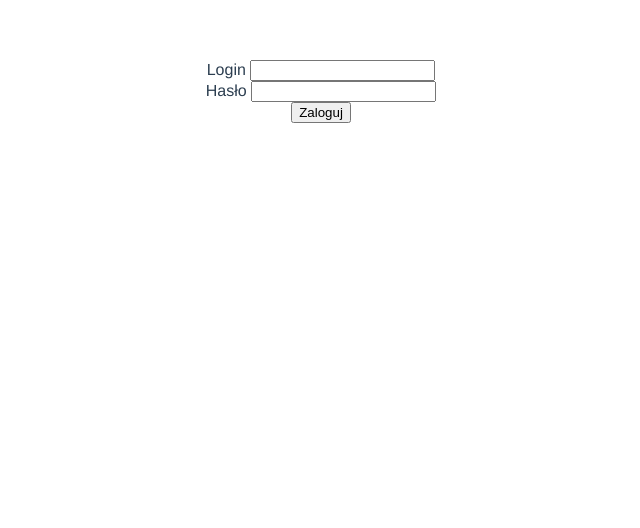
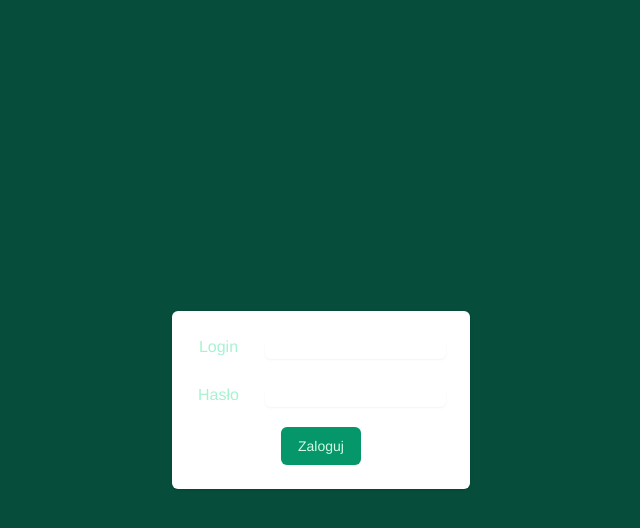
Before and after one commit to MrTitainin/ZTW-Voting, a Vue app in the folder webapp/: page / in a window 1280 px wide. Shown: the top 528 px of the page, without its empty margins (319-959 px from the left). Built offline with nearby package versions, Linux system fonts and the light colour scheme.

Commit message:
Tailwind formatting

```diff
--- a/webapp/package.json
+++ b/webapp/package.json
@@ -17,8 +17,11 @@
     "@vue/cli-plugin-babel": "~5.0.0",
     "@vue/cli-plugin-eslint": "~5.0.0",
     "@vue/cli-service": "~5.0.0",
+    "autoprefixer": "^10.4.7",
     "eslint": "^7.32.0",
-    "eslint-plugin-vue": "^8.0.3"
+    "eslint-plugin-vue": "^8.0.3",
+    "postcss": "^8.4.14",
+    "tailwindcss": "^3.1.1"
   },
   "eslintConfig": {
     "root": true,
--- /dev/null
+++ b/webapp/postcss.config.js
@@ -0,0 +1,6 @@
+module.exports = {
+  plugins: {
+    tailwindcss: {},
+    autoprefixer: {},
+  },
+}
--- a/webapp/src/App.vue
+++ b/webapp/src/App.vue
@@ -22,6 +22,5 @@ export default {
   -moz-osx-font-smoothing: grayscale;
   text-align: center;
   color: #2c3e50;
-  margin-top: 60px;
 }
 </style>
--- a/webapp/src/components/CreateElection.vue
+++ b/webapp/src/components/CreateElection.vue
@@ -1,16 +1,37 @@
 <template>
-    <form @submit.prevent="handleSubmit">
-        <label>Name </label>
-        <input type="text" v-model="election.name" /><br/>
-        <label>Multiple choice </label>
-        <input type="checkbox" v-model="election.multipleChoice" /><br/>
-        <div v-for="option in election.options" :key="option.id">
-            <label>Description </label>
-            <input type="text" v-model="option.description" />
+    <div class="shadow overflow-hidden sm:rounded-md">
+        <div class="px-4 py-5 bg-white sm:p-6 text-emerald-200  bg-emerald-700 items-start">
+            <form @submit.prevent="handleSubmit">
+                <div class="md:grid md:grid-cols-3 md:gap-6">
+                    <div class="flex justify-start">
+                        <label>Election name</label>
+                    </div>
+                    <input class="mt-5 md:mt-0 md:col-span-2 flex justify-start text-violet-600 font-bold focus:ring-indigo-500 focus:border-indigo-500 block w-full shadow-sm sm:text-sm border-gray-300 rounded-md" type="text" v-model="election.name" />
+                    <div class="flex justify-start">
+                        <label>Is multiple choice allowed?</label>
+                    </div>
+                    <div class="mt-5 md:mt-0 md:col-span-2 flex justify-start">
+                        <input type="checkbox" v-model="election.multipleChoice" />
+                        <label v-if="election.multipleChoice" class="ml-3">Yes</label>
+                        <label v-else class="ml-3">No</label>
+                    </div>
+                </div>
+                <hr class="mt-5"/>
+                <div class="flex justify-start mt-5">
+                    <label>Options: </label>
+                </div>
+                <div class="md:grid md:grid-cols-3 md:gap-6 mt-5" v-for="option in election.options" :key="option.id">
+                    <div class="flex justify-start">
+                        <label>Description </label>
+                    </div>
+                    <input class="mt-5 md:mt-0 md:col-span-2 text-violet-600 focus:ring-indigo-500 focus:border-indigo-500 block w-full shadow-sm sm:text-sm border-gray-300 rounded-md" type="text" v-model="option.description" />
+                </div>
+                <hr class="mt-5"/>
+                <input class="mt-5 inline-flex justify-center py-2 px-4 border border-transparent shadow-sm text-sm font-medium rounded-md text-emerald-50 bg-emerald-600 hover:bg-indigo-700 focus:outline-none focus:ring-2 focus:ring-offset-2 focus:ring-indigo-500 disabled:bg-slate-600 disabled:text-slate-200" type="button" @click="add()" value="Add new option"/><br/>
+                <input class="mt-5 inline-flex justify-center py-2 px-4 border border-transparent shadow-sm text-sm font-medium rounded-md text-emerald-50 bg-emerald-600 hover:bg-indigo-700 focus:outline-none focus:ring-2 focus:ring-offset-2 focus:ring-indigo-500 disabled:bg-slate-600 disabled:text-slate-200" type="submit" value="Create and start election">
+            </form>
         </div>
-        <input type="button" @click="add()" value="Add"/><br/>
-        <input type="submit" value="Create">
-    </form>
+    </div>
 </template>
 
 <script>
@@ -21,7 +42,7 @@ export default {
             election: {
                 name: '',
                 active: 'false',
-                multipleChoice: 'false',
+                multipleChoice: 'true',
                 options:[
                     {
                         id:0,
--- a/webapp/src/components/Election.vue
+++ b/webapp/src/components/Election.vue
@@ -1,14 +1,16 @@
 <template>
-    <div>
-        <p>{{election.name}}</p>
-        <form @submit.prevent="handleSubmit">
-            <div v-for="option in options" :key="option.id">
-                <input type="radio" v-model="optionSelected" name="optionSelected" :value="option.id" v-if="!election.multipleChoice">
-                <input type="checkbox" v-model="option.approved" v-if="election.multipleChoice"/>
-                {{ option.description }}
-            </div>
-            <input type="submit" value="Zagłosuj">
-        </form>
+    <div class="shadow overflow-hidden sm:rounded-md">
+        <div class="px-4 py-5 bg-white sm:p-6  bg-emerald-700 text-emerald-200">
+            <p class="font-bold text-emerald-50">{{election.name}}</p>
+            <form @submit.prevent="handleSubmit" class="mt-3 flex flex-col items-start place-content-start">
+                <div v-for="option in options" :key="option.id" class="mt-2">
+                    <input type="radio" v-model="optionSelected" name="optionSelected" :value="option.id" v-if="!election.multipleChoice" class="object-left">
+                    <input type="checkbox" v-model="option.approved" v-if="election.multipleChoice" class="object-left"/>
+                    {{ option.description }}
+                </div>
+                <input class="mt-5 inline-flex justify-center py-2 px-4 border border-transparent shadow-sm text-sm font-medium rounded-md text-emerald-50 bg-emerald-600 hover:bg-indigo-700 focus:outline-none focus:ring-2 focus:ring-offset-2 focus:ring-indigo-500 disabled:bg-slate-600 disabled:text-slate-200" type="submit" value="Vote">
+            </form>
+        </div>
     </div>
 </template>
 
--- a/webapp/src/components/ElectionChoice.vue
+++ b/webapp/src/components/ElectionChoice.vue
@@ -1,19 +1,14 @@
 <template>
-    <div>
-        <table>
-            <tbody>
-                <tr v-for="election in elections" :key="election.id">
-                    <td>{{ election.name }}</td>
-                    <!--td>{{ election.date }}</td-->
-                    <td>
-                        <button class="favorite" @click="vote(election)" :disabled="!election.votable">Vote</button>
-                        <button class="favorite" @click="results(election)" :disabled="election.active">Results</button>
-                        <button class="favorite" @click="stop(election)" :disabled="!election.active" v-if="this.admin">End</button>
-                    </td>
-                </tr>
-            </tbody>
-        </table>
-        <button class="favorite" @click="create()" v-if="this.admin">New</button>
+    <div class="shadow overflow-hidden sm:rounded-md">
+        <div class="px-4 py-5 bg-white sm:p-6  bg-emerald-700">
+            <div class="grid grid-cols-4 gap-x-2 gap-y-10 items-center" v-for="election in elections" :key="election.id">
+                <div class="mt-5 col-start-auto text-emerald-200 sm:col-span-1 align-middle">{{ election.name }}</div>
+                <button class="mt-5 inline-flex justify-center py-2 px-4 border border-transparent shadow-sm text-sm font-medium rounded-md text-emerald-50 bg-emerald-600 hover:bg-indigo-700 focus:outline-none focus:ring-2 focus:ring-offset-2 focus:ring-indigo-500 disabled:bg-slate-600 disabled:text-slate-200" @click="vote(election)" :disabled="!election.votable">Vote</button>
+                <button class="mt-5 inline-flex justify-center py-2 px-4 border border-transparent shadow-sm text-sm font-medium rounded-md text-emerald-50 bg-emerald-600 hover:bg-indigo-700 focus:outline-none focus:ring-2 focus:ring-offset-2 focus:ring-indigo-500 disabled:bg-slate-600 disabled:text-slate-200" @click="results(election)" :disabled="election.active">Results</button>
+                <button class="mt-5 inline-flex justify-center py-2 px-4 border border-transparent shadow-sm text-sm font-medium rounded-md text-emerald-50 bg-emerald-600 hover:bg-indigo-700 focus:outline-none focus:ring-2 focus:ring-offset-2 focus:ring-indigo-500 disabled:bg-slate-600 disabled:text-slate-200" @click="stop(election)" :disabled="!election.active" v-if="this.admin">End</button>
+            </div>
+            <button class="mt-5 inline-flex justify-center py-2 px-4 border border-transparent shadow-sm text-sm font-medium rounded-md text-emerald-800 bg-emerald-300 hover:bg-indigo-700 hover:text-indigo-100 focus:outline-none focus:ring-2 focus:ring-offset-2 focus:ring-indigo-500" @click="create()" v-if="this.admin">New</button>
+        </div>
     </div>
 </template>
 
--- a/webapp/src/components/Login.vue
+++ b/webapp/src/components/Login.vue
@@ -1,10 +1,16 @@
 <template>
     <form @submit.prevent="handleSubmit">
-        <label>Login </label>
-        <input v-model="user.login" type="text" /><br/>
-        <label>Hasło </label>
-        <input v-model="user.password" type="text" /><br/>
-        <input type="submit" value="Zaloguj">
+        <div class="shadow overflow-hidden sm:rounded-md">
+          <div class="px-4 py-5 bg-white sm:p-6 bg-emerald-700">
+            <div class="grid grid-cols-4 gap-6 items-center">
+                <label class="text-emerald-200 sm:col-span-1 align-middle">Login </label>
+                <input v-model="user.login" type="text" class="sm:col-span-3 text-violet-600 mt-1 focus:ring-indigo-500 focus:border-indigo-500 block w-full shadow-sm sm:text-sm border-gray-300 rounded-md"/>
+                <label class="text-emerald-200 sm:col-span-1 align-middle">Hasło </label>
+                <input v-model="user.password" type="text" class="sm:col-span-3 text-violet-600 mt-1 focus:ring-indigo-500 focus:border-indigo-500 block w-full shadow-sm sm:text-sm border-gray-300 rounded-md"/>
+            </div>
+            <input type="submit" value="Zaloguj" class ="content-center text-emerald-100 mt-5 inline-flex justify-center py-2 px-4 border border-transparent shadow-sm text-sm font-medium rounded-md bg-emerald-600 hover:bg-indigo-700 focus:outline-none focus:ring-2 focus:ring-offset-2 focus:ring-indigo-500 disabled:bg-slate-600 disabled:text-slate-200">
+          </div>
+        </div>
     </form>
 </template>
 
--- a/webapp/src/components/Main.vue
+++ b/webapp/src/components/Main.vue
@@ -1,5 +1,5 @@
 <template>
-    <div>
+    <div class="justify-center flex bg-emerald-900 items-center h-screen">
         <LoginPanel @user:login="login" v-if="user==0"/>
         <ElectionChoice @election:vote="showVoting" @election:results="showResults" @election:stop="endElection" @election:create="createElection" :elections="this.elections" :admin="this.user.admin" v-if="user!=0 && selectedElection == 0 && !create"/>
         <ElectionPanel @vote:submit="submitVote" :election="selectedElection" :options="this.electionOptions" v-if="selectedElection!=0"/>
--- a/webapp/src/main.js
+++ b/webapp/src/main.js
@@ -1,4 +1,5 @@
 import { createApp } from 'vue'
 import App from './App.vue'
+import './styles/app.css'; // Here
 
 createApp(App).mount('#app')
--- /dev/null
+++ b/webapp/src/styles/app.css
@@ -0,0 +1,4 @@
+/* ./src/styles/app.css */
+@tailwind base;
+@tailwind components;
+@tailwind utilities;
--- /dev/null
+++ b/webapp/tailwind.config.js
@@ -0,0 +1,12 @@
+// tailwind.config.js
+module.exports = {
+  purge: ['./index.html', './src/**/*.{vue,js,ts,jsx,tsx}'],
+  darkMode: false, // or 'media' or 'class'
+  theme: {
+    extend: {},
+  },
+  variants: {
+    extend: {},
+  },
+  plugins: [],
+}
```
Also changed, not shown: 1 other file (tests, documents, lock files or other folders).
